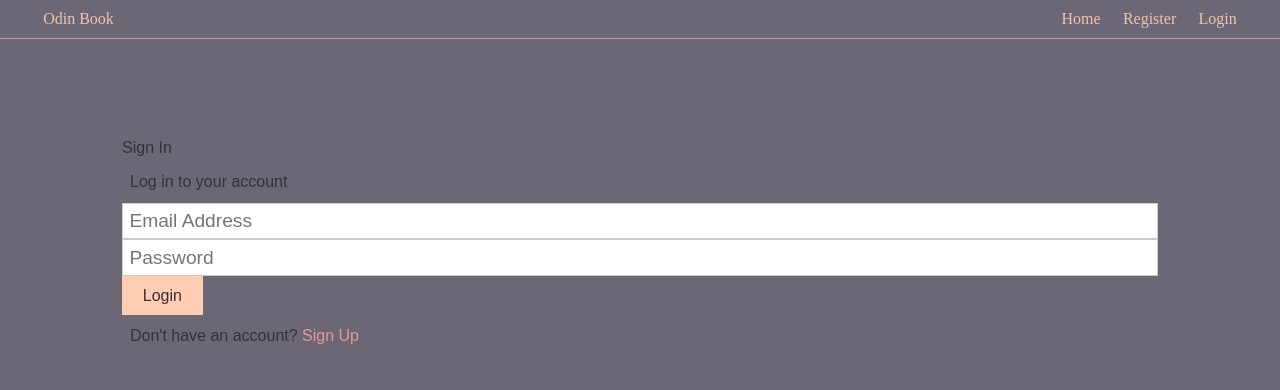
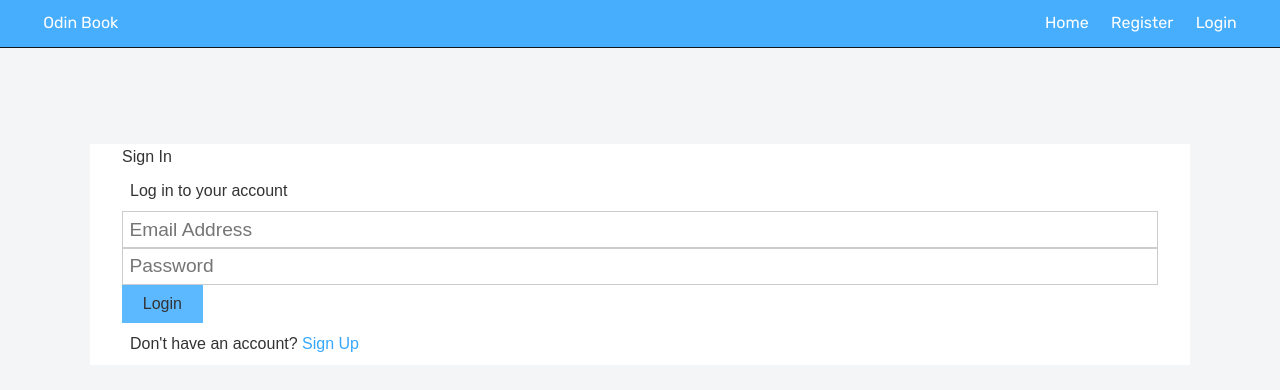
Before and after one commit to aronphong/odin-book, a React (Create React App) app in the folder client/: page /login in a window 1280 px wide. Shown: the top 390 px of the page. Built offline with nearby package versions, Linux system fonts and the light colour scheme; no server answers.

Commit message:
Update styling

```diff
--- a/client/src/App.css
+++ b/client/src/App.css
@@ -1,10 +1,9 @@
 /* Global Styles */
 :root {
-  --primary-color: #e5989b;
-  --darker-color: rgba(108, 103, 116);
-  --darker-color-highlight: rgba(108, 103, 116, 0.8);
-  --dark-color: #b5838d;
-  --light-color: #ffcdb2;
+  --primary-color: #35a7ff;
+  --light-primary-color: #5cb8ff;
+  --dark-color: #f3f5f7;
+  --light-color: #ffffff;
   --danger-color: #dc3545;
   --success-color: #28a745;
 }
@@ -16,7 +15,8 @@
 }
 
 body {
-  background-color: var(--darker-color);
+  font-family: "Rubik", sans-serif;
+  background-color: var(--dark-color);
 }
 
 a {
@@ -37,7 +37,7 @@ img {
   font-family: "Raleway", sans-serif;
   font-size: 1rem;
   line-height: 1.6;
-  background-color: var(--darker-color);
+  background-color: var(--light-color);
   color: #333;
   max-width: 1100px;
   margin: auto;
@@ -56,7 +56,7 @@ p {
 
 .btn {
   display: inline-block;
-  background-color: var(--light-color);
+  background-color: var(--light-primary-color);
   color: #333;
   padding: 0.4rem 1.3rem;
   font-size: 1rem;
@@ -105,10 +105,12 @@ button {
   justify-content: space-between;
   align-items: center;
   padding: 0.7rem 2rem;
+  height: 3rem;
   width: 100%;
   z-index: 1;
   top: 0;
-  border-bottom: solid 1px var(--primary-color);
+  border-bottom: solid 1px black;
+  background-color: var(--primary-color);
   opacity: 0.9;
 }
 
@@ -123,7 +125,7 @@ button {
 }
 
 .navbar a:hover {
-  color: var(--primary-color);
+  color: var(--dark-color);
 }
 
 /* Posts */
@@ -132,7 +134,7 @@ button {
   grid-gap: 2rem;
   grid-template-columns: 1fr 1fr;
   align-items: center;
-  background-color: var(--darker-color-highlight);
+  background-color: var(--light-color);
   border: 1px solid black;
   margin-top: 2rem;
   padding: 1rem;
@@ -161,6 +163,8 @@ button {
   grid-template-columns: 1fr 4fr;
   /* grid-gap: 2rem; */
   align-items: center;
+  padding: 0.1rem 0.2rem;
+  font-size: 0.8rem;
 }
 
 .comment-form {
@@ -174,10 +178,10 @@ button {
 .comment-form input[type="text"] {
   width: 100%;
   height: 1rem;
-  /* background-color: var(--dark-color); */
+  background-color: var(--dark-color);
   padding: 1rem;
   border-radius: 20px;
-  border: none;
+  border: 1px solid black;
 }
 
 /* Mobile Styles */
```
